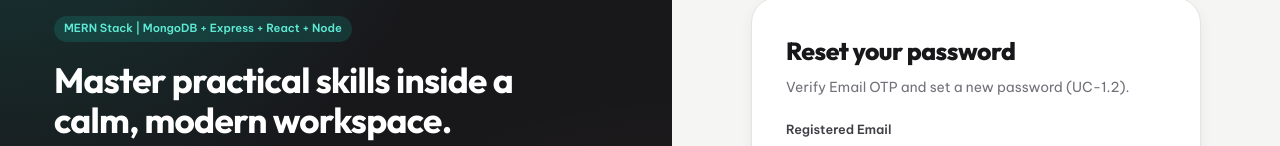
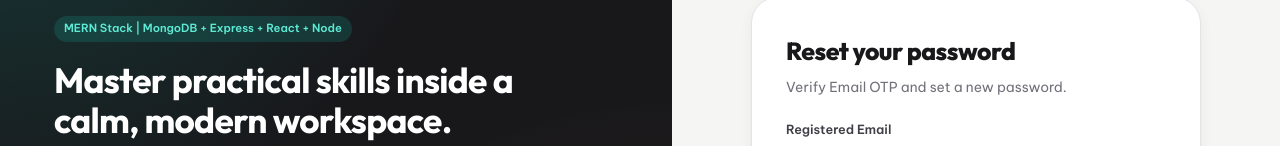
Before and after one commit to tuaanshuuysv/CourseHub, a React (Vite) app in the folder frontend/: page /auth/forgot-password in a window 1280 px wide. Shown: the part 231-377 px from the top of the page. Built offline with nearby package versions, Linux system fonts and the light colour scheme; no server answers.

Commit message:
fix(frontend): remove remaining UC spec labels from user-facing UI

```diff
--- a/frontend/src/pages/guest/CourseDetailsPage.jsx
+++ b/frontend/src/pages/guest/CourseDetailsPage.jsx
@@ -292,7 +292,7 @@ export default function CourseDetailsPage({ insideStudent = false }) {
               }}
             >
               <div style={{ display: 'flex', alignItems: 'center', justifyContent: 'space-between', gap: 10 }}>
-                <strong style={{ fontSize: '0.9rem' }}>Rate this course (UC-3.9)</strong>
+                <strong style={{ fontSize: '0.9rem' }}>Rate this course</strong>
                 <select
                   className="ch-select"
                   style={{ width: 155 }}
--- a/frontend/src/pages/guest/ForgotPasswordPage.jsx
+++ b/frontend/src/pages/guest/ForgotPasswordPage.jsx
@@ -53,7 +53,7 @@ export default function ForgotPasswordPage() {
   };
 
   return (
-    <AuthShell title="Reset your password" subtitle="Verify Email OTP and set a new password (UC-1.2).">
+    <AuthShell title="Reset your password" subtitle="Verify Email OTP and set a new password.">
       {error && (
         <div className="ch-badge ch-badge--danger" style={{ width: '100%', padding: '10px 14px', borderRadius: 12, marginBottom: 14 }}>
           {error}
--- a/frontend/src/pages/guest/SignUpPage.jsx
+++ b/frontend/src/pages/guest/SignUpPage.jsx
@@ -73,7 +73,7 @@ export default function SignUpPage() {
   };
 
   return (
-    <AuthShell title="Create your CourseHub account" subtitle="Register and verify via Email OTP (UC-1.1).">
+    <AuthShell title="Create your CourseHub account" subtitle="Register and verify via Email OTP.">
       {error && (
         <div className="ch-badge ch-badge--danger" style={{ width: '100%', padding: '10px 14px', borderRadius: 12, marginBottom: 14 }}>
           {error}
```
